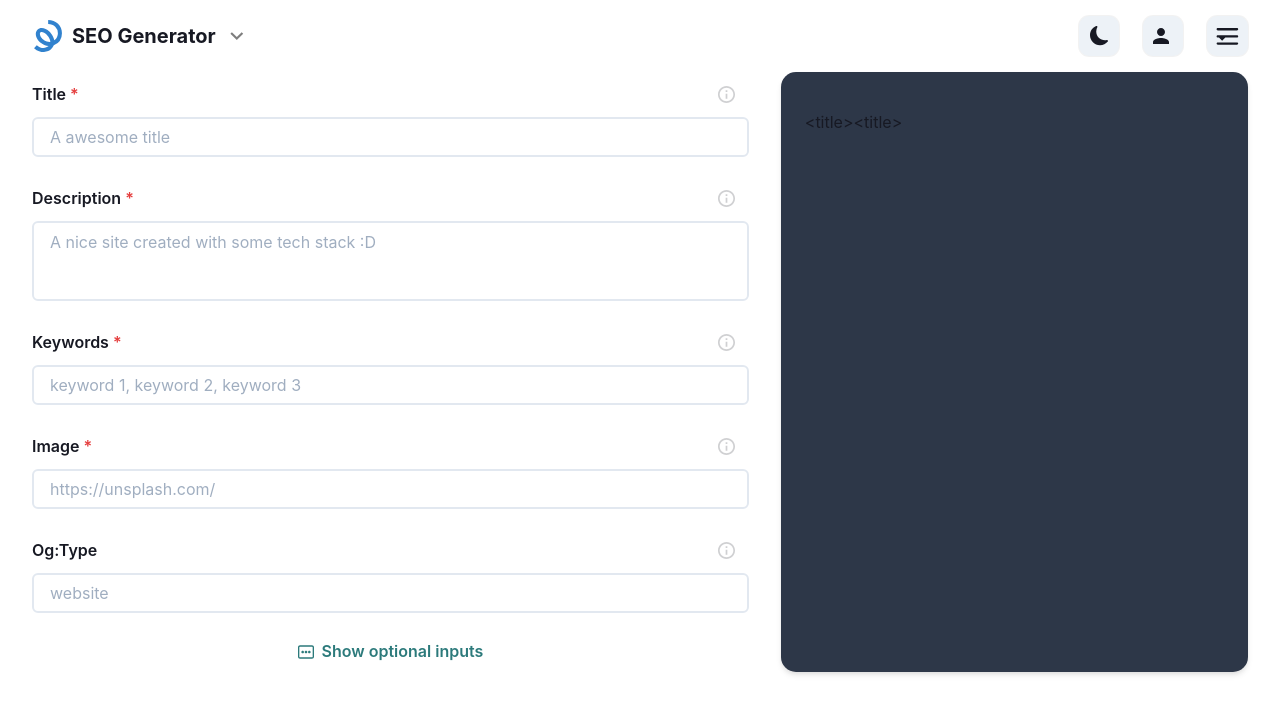
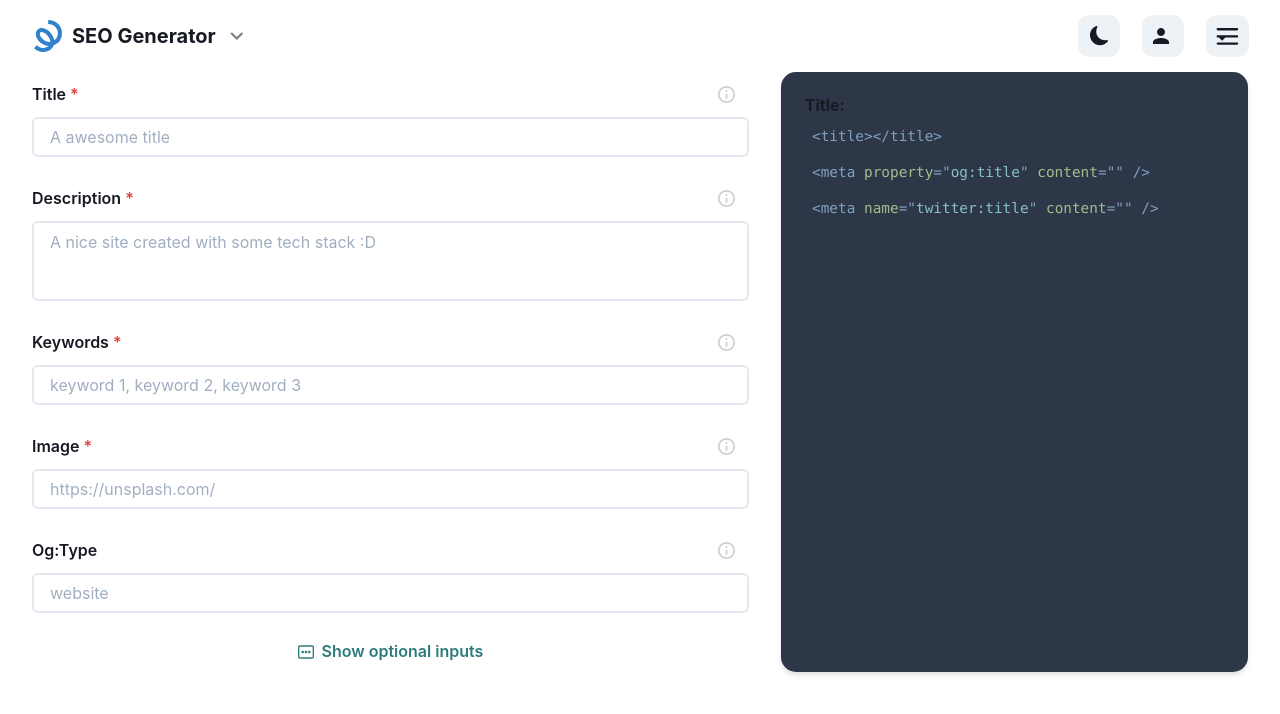
Before and after one commit to mrLuisFer/seo-generator, a Next.js app: page / in a window 1280 px wide. Shown: the top 714 px of the page. Built offline with nearby package versions, Linux system fonts and the light colour scheme.

Commit message:
add highlight for title tag component

```diff
--- a/components/home/RightSidebar/MetaTags/TitleTag.tsx
+++ b/components/home/RightSidebar/MetaTags/TitleTag.tsx
@@ -1,8 +1,22 @@
-import { Box } from '@chakra-ui/react'
+import { Heading } from '@chakra-ui/react'
+import Highlight from '../Highlight'
 
 interface TitleTagProps {
   tagValue: string
 }
 export default function TitleTag({ tagValue }: TitleTagProps) {
-  return <Box>{`<title>${tagValue}<title>`}</Box>
+  const titleTag: string = `<title>${tagValue}</title>`
+  const ogTitleTag: string = `<meta property="og:title" content="${tagValue}" />`
+  const twitterTitleTag: string = `<meta name="twitter:title" content="${tagValue}" />`
+
+  return (
+    <>
+      <Heading as="h3" size="sm" mb="0.2rem">
+        Title:
+      </Heading>
+      <Highlight>{titleTag}</Highlight>
+      <Highlight>{ogTitleTag}</Highlight>
+      <Highlight>{twitterTitleTag}</Highlight>
+    </>
+  )
 }
--- a/components/home/RightSidebar/index.tsx
+++ b/components/home/RightSidebar/index.tsx
@@ -2,7 +2,6 @@ import { Box } from '@chakra-ui/react'
 import { gray } from 'lib/chakraColors'
 import type { IRightSideProps } from '../homeTypes'
 import TitleTag from './MetaTags/TitleTag'
-import Highlight from './Highlight'
 
 export default function RightSidebar({
   optionalInputValues,
@@ -29,7 +28,6 @@ export default function RightSidebar({
       // color={gray.$100}
       boxShadow="md"
     >
-      <Highlight />
       <TitleTag tagValue={requiredInputValues.titleInput} />
     </Box>
   )
```
